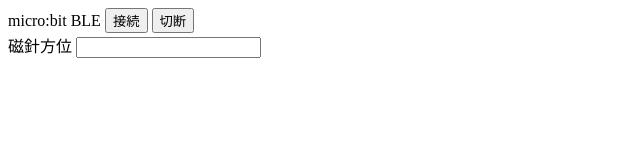
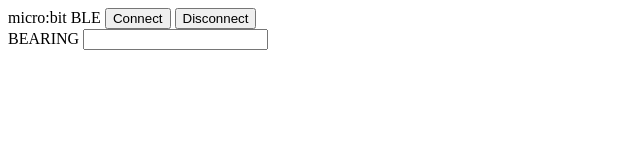
Before and after one commit to kimio-kosaka/Web-Bluetooth, a plain HTML site: page compass/index.html in a window 1280 px wide. Shown: the whole page, without its empty margins (0-640 px from the left). Drawn offline with Linux system fonts and the light colour scheme.

Commit message:
Update index.html

```diff
--- a/compass/index.html
+++ b/compass/index.html
@@ -8,9 +8,9 @@
 <body>
 <form name="js">
 micro:bit BLE
-<input type="button" value="接続" onclick="connect();"/>
-<input type="button" value="切断" onclick="disconnect();" /><br />
-磁針方位 <input type="text" name="compass" value="" />
+<input type="button" value="Connect" onclick="connect();"/>
+<input type="button" value="Disconnect" onclick="disconnect();" /><br />
+BEARING <input type="text" name="compass" value="" />
 </form>
 </body>
 </html>
```
